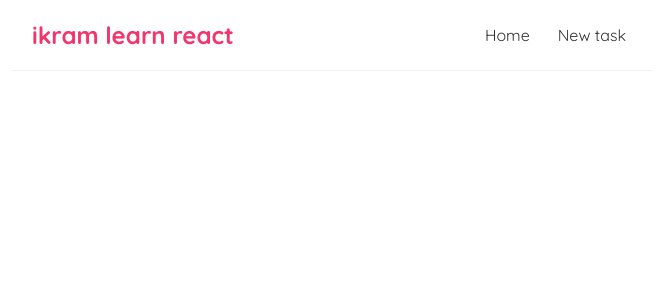
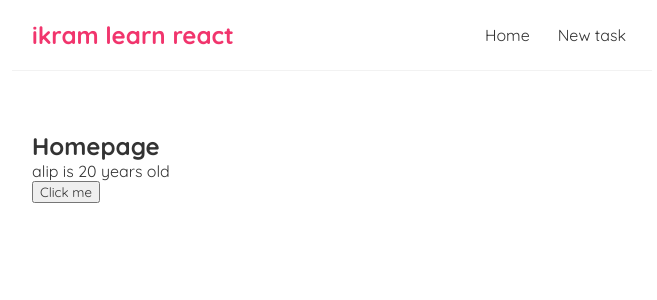
Before and after one commit to ikramnizam/ikram-react, a React (Create React App) app: page / in a window 1280 px wide. Shown: the top 300 px of the page, without its empty margins (308-965 px from the left). Built offline with nearby package versions, Linux system fonts and the light colour scheme.

Commit message:
tutorial 8

```diff
--- a/src/Home.js
+++ b/src/Home.js
@@ -1,15 +1,15 @@
-import { useState } from "react";
+import{useState} from 'react';
+
+const Home = () => {
+    // let name = 'mario';
+    const [name, setName] = useState('alip');
+     const[age, setAge] = useState(20);
 
 
-const Home = () => {
-    // let Name = 'mario';
-    // const [name, setName] = useState('alip');
-    //  const[age, setAge] = useState(20);
-
-    // const handleClick1 = () => {
-    //     setName('cappp');
-    //     setAge(40);
-    // }
+    const handleClick1 = () => {
+        setName ('Luigi');
+        setAge(30)
+    }
 
     // const handleClick2 = (name) => {
     //     console.log('jfnvkjdfnvkjdfnvjefnv' + name);
@@ -23,18 +23,9 @@ const Home = () => {
 
     return (
         <div className="home">
-            {/* <h2>Homepage</h2>
+            <h2>Homepage</h2>
             <p>{name} is {age} years old</p>
-            <button onClick={handleClick1}>Click Me</button> */}
-            {/* <button onClick={() => handleClick2(' mairo')}>Click Me AGAINNNNN</button> */}
-
-            {/* {blogs.map((blog) => (
-                <div className="blog-preview" key={blog.id}>
-                    <h2>{blog.title}</h2>
-                    <p>Written by{blog.author}</p>
-                </div>
-            ))} */}
-
+            <button onClick={handleClick1}>Click me</button>
         </div>
      );
 }
```
